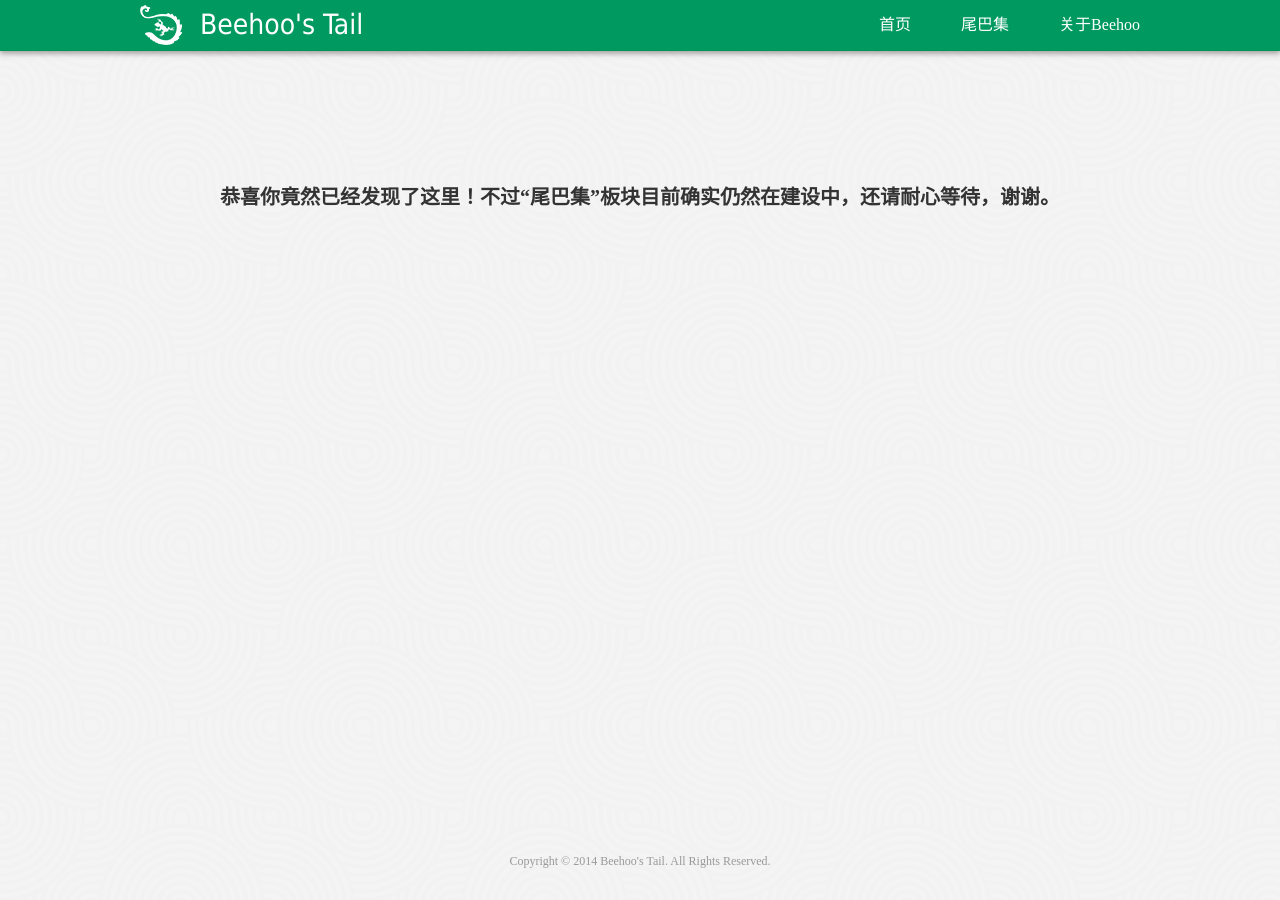
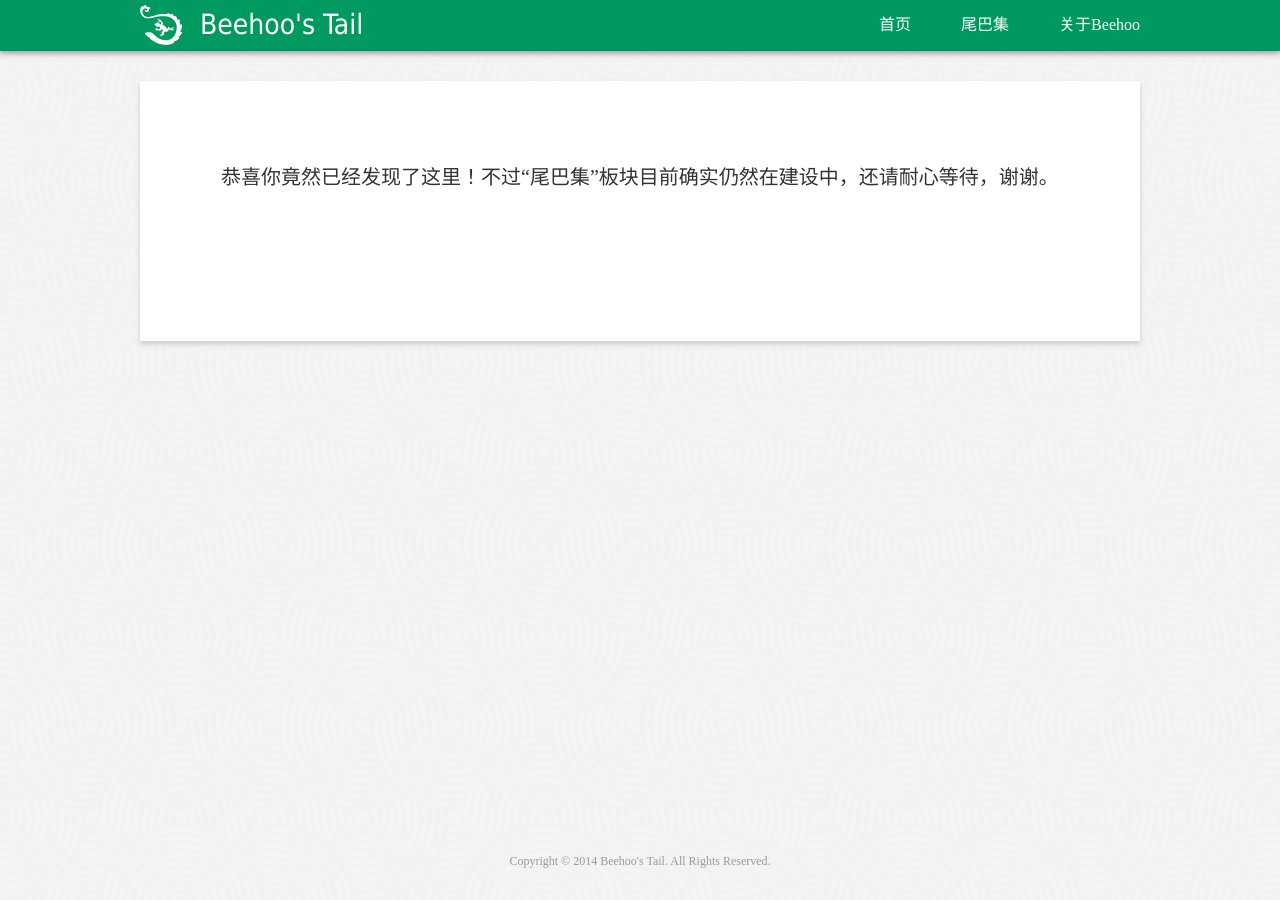
Before and after one commit to beehoo/beehoo.github.io, a Jekyll site: the page built from pages/tails_list.html, in a window 1280 px wide. Built offline with Jekyll 4.4.1, drawn with Linux system fonts in a browser that asks for light colours; some web fonts are replaced.

Commit message:
部分修改

```diff
--- a/_layouts/post.html
+++ b/_layouts/post.html
@@ -15,7 +15,7 @@ layout: default
 		</div><!--/post_share-->
 
 		<!-- 多说评论框 start -->
-		<div class="ds-thread" data-thread-key="postCont" data-title="{{ page.title }}" data-url="{{ site.baseurl }}{{ post.url }}"></div>
+		<div class="ds-thread" data-thread-key="{{ post.id }}" data-title="{{ post.title }}" data-url="{{ site.baseurl }}{{ post.url }}"></div>
 		<!-- 多说评论框 end -->
 		<!-- 多说公共JS代码 start (一个网页只需插入一次) -->
 		<script type="text/javascript">
--- a/_posts/2014-10-21-hello-world.html
+++ b/_posts/2014-10-21-hello-world.html
@@ -1,6 +1,8 @@
 ---
 layout: post
 title: Beehoo的博客正在加速搭建中
+category: life
+tags: [吐槽]
 author: Beehoo
 ---
 
--- a/css/style.css
+++ b/css/style.css
@@ -31,7 +31,7 @@ a:hover {text-decoration:none;}
 .nav li {float:left; margin-left:50px; line-height:50px;}
 .nav a {color:#fff; font-size:16px;}
 .left_wp {width:720px;}
-.content {margin-bottom:30px; padding:20px; background:#fff; border-radius:5px; box-shadow:0 0 8px #aaa inset;}
+.content {margin-bottom:30px; padding:20px; background:#fff; border:1px solid #ccc; box-shadow:0 3px 5px #ddd;}
 .content h2 {font-size:18px; background:url(../images/title_bg.png) no-repeat left top; padding-left:80px; height:40px;}
 .content h2 a {color:#333; transition:color .5s;}
 .content h2 a:hover {color:#009a61; transition:color .5s;}
@@ -49,7 +49,7 @@ a:hover {text-decoration:none;}
 .share_to {display:inline-block; zoom:1; *display:inline; margin:6px 6px 6px 0;}
 .ds-powered-by {display:none;}
 .right_wp {width:260px;}
-.blg_box {border-radius:5px; padding:15px; background:#fff; box-shadow:0 0 8px #aaa inset; margin-bottom:20px;}
+.blg_box {border:1px solid #ccc; padding:15px; background:#fff; box-shadow:0 3px 5px #ccc; margin-bottom:20px;}
 .blogger_img {width:70px; height:70px; border:5px solid rgba(200,200,200,.5); border-radius:50%;}
 .blogger_img img {border-radius:50%; width:100%; height:100%; box-shadow:0 0 3px #000;}
 .info_box {width:130px;}
--- a/pages/about.html
+++ b/pages/about.html
@@ -7,7 +7,7 @@ title: "关于Beehoo"
 	<div class="paper_wp clearfix">
 		<div class="about_info fl">
 			<div class="blogger_header"><img alt="" src="{{ '/images/blogger.png' | prepend:site.baseurl }}"></div>
-			<p class="introduction">Beehoo，1988年生，摩羯座。居住地江苏南京，现就职于<a href="http://www.ningpai.net">南京宁派科技</a>。</p><!--/introduction-->
+			<p class="introduction">Beehoo，1988年生，摩羯座。居住地江苏南京，现就职于<a href="http://www.ningpai.net" target="_blank">南京宁派科技</a>。</p><!--/introduction-->
 			<div class="blogger_sc mt20 tc">
 				<a href="https://github.com/beehoo" target="_blank"><i class="iconfont">&#xf01ca;</i></a>
 				<a href="http://weibo.com/824624059" target="_blank"><i class="iconfont">&#xe619;</i></a>
--- a/pages/tails_list.html
+++ b/pages/tails_list.html
@@ -4,5 +4,7 @@ title: "尾巴集"
 ---
 
 <div class="wp">
-	<h2 class="f20 tc fb pt100">恭喜你竟然已经发现了这里！不过“尾巴集”板块目前确实仍然在建设中，还请耐心等待，谢谢。</h2>
+	<div class="paper_wp h200">
+		<h2 class="f20 tc pt50">恭喜你竟然已经发现了这里！不过“尾巴集”板块目前确实仍然在建设中，还请耐心等待，谢谢。</h2>
+	</div><!--/paper_wp-->
 </div>
```
Also changed, not shown: 6 other files.
